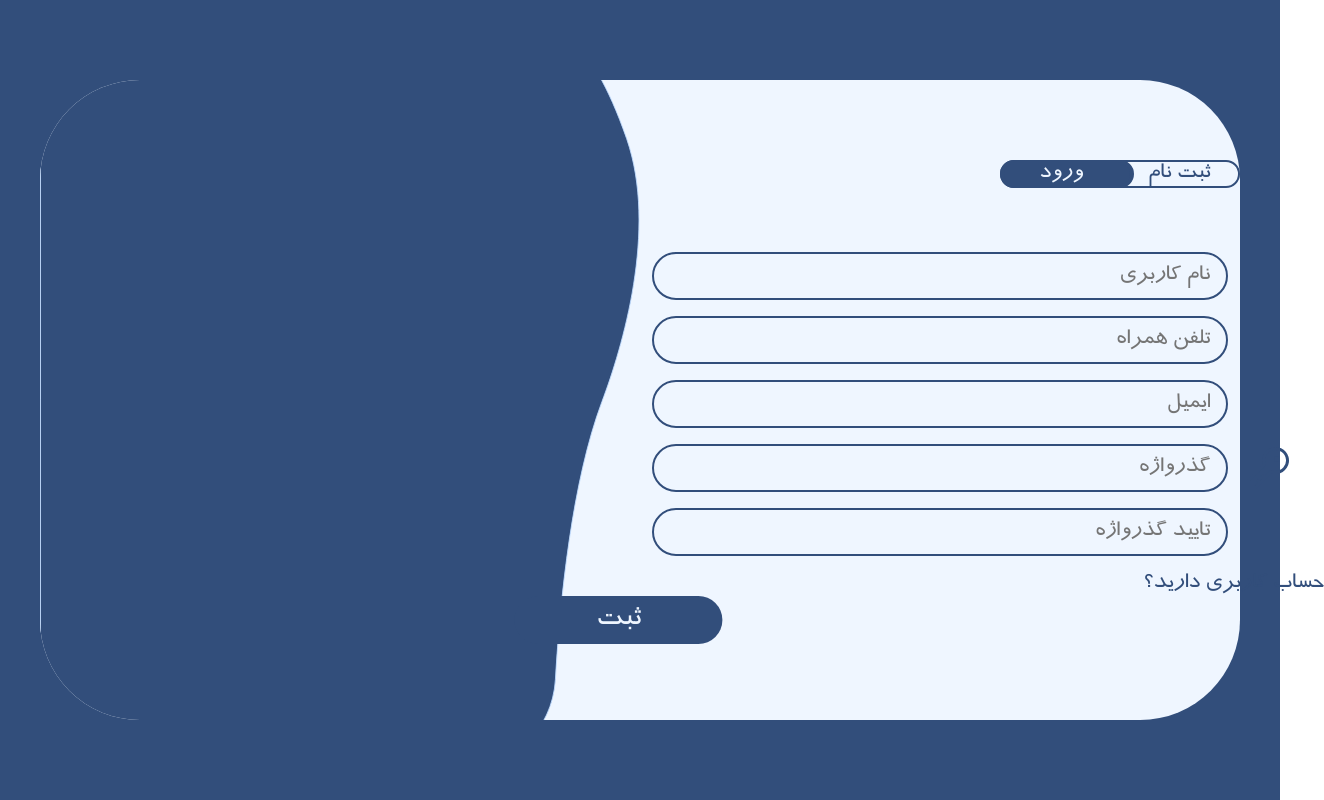
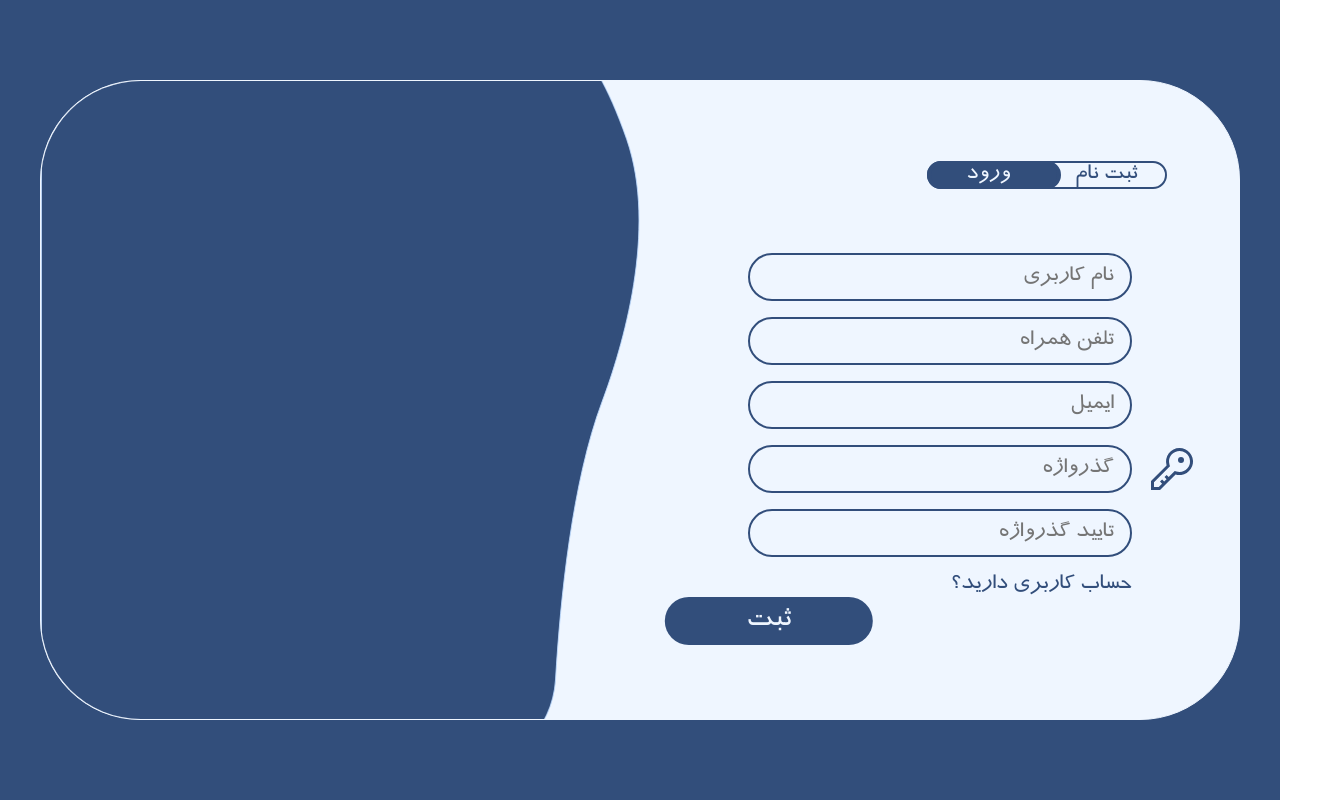
Before and after one commit to Navid079/Project, a React (Create React App) app in the folder frontend/: page / in a window 1280 px wide. Shown: the whole page, 1324 px wide, since content can reach past the window. Built offline with nearby package versions, Linux system fonts and the light colour scheme; some icons are missing.

Commit message:
1024-wide media query completed

```diff
--- a/frontend/src/pages/ShopIndex/ShopIndex.css
+++ b/frontend/src/pages/ShopIndex/ShopIndex.css
@@ -2,6 +2,7 @@
   display: flex;
   flex-direction: column;
   background-color: var(--clr-white);
+  width: 100%;
 }
 
 .shop-index__wave {
@@ -65,6 +66,11 @@
   transform: translateX(-40%);
 }
 
+/*
+==========================
+=   Tablet Media Query   =
+==========================
+*/
 @media screen and (min-width: 768px) {
   .shop-index__toggle {
     --tgl-height: 3rem;
@@ -87,9 +93,14 @@
   }
 }
 
-
+/*
+==========================
+=     PC Media Query     =
+==========================
+*/
 @media screen and (min-width: 1024px){
   .shop-index {
+    border: 1px solid var(--clr-white);
     flex-direction: row;
     height: 80vh;
     width: calc(100vw - 10vh);
@@ -110,6 +121,19 @@
     margin-top: 5rem;
     margin-bottom: 3rem;
     align-self: flex-end;
+    transform: translateX(-30%);
+  }
+  .shop-index__signup-txt-input {
+    --txt-width: 30vw;
+  }
+  .shop-index__signup-link {
+    width: 30vw;
   }
 
+.shop-index__signup-submit-container {
+  width: 30vw;
 }
+  .shop-index__signup-submit {
+    transform: translateX(-40%);
+  }
+}
```
